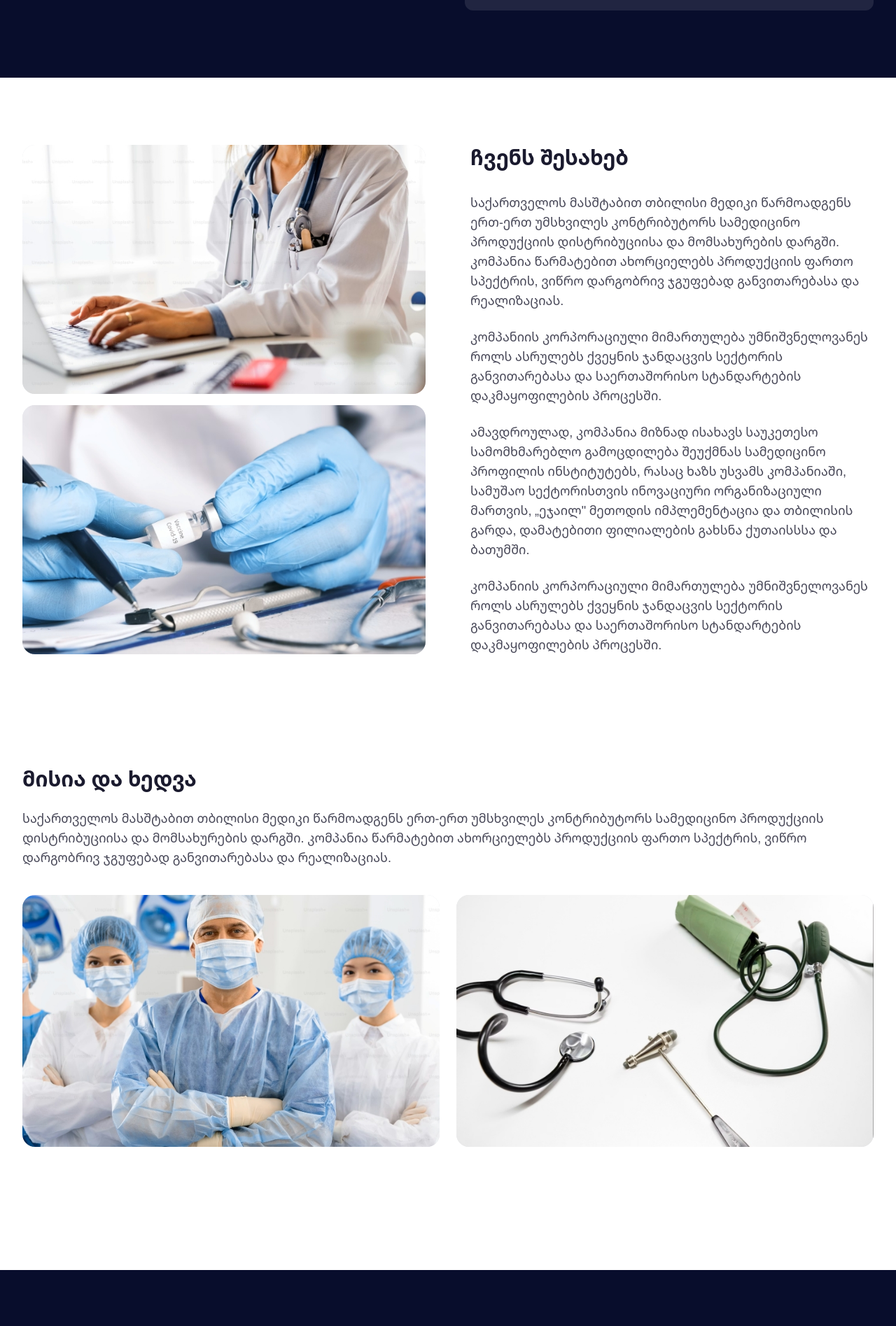
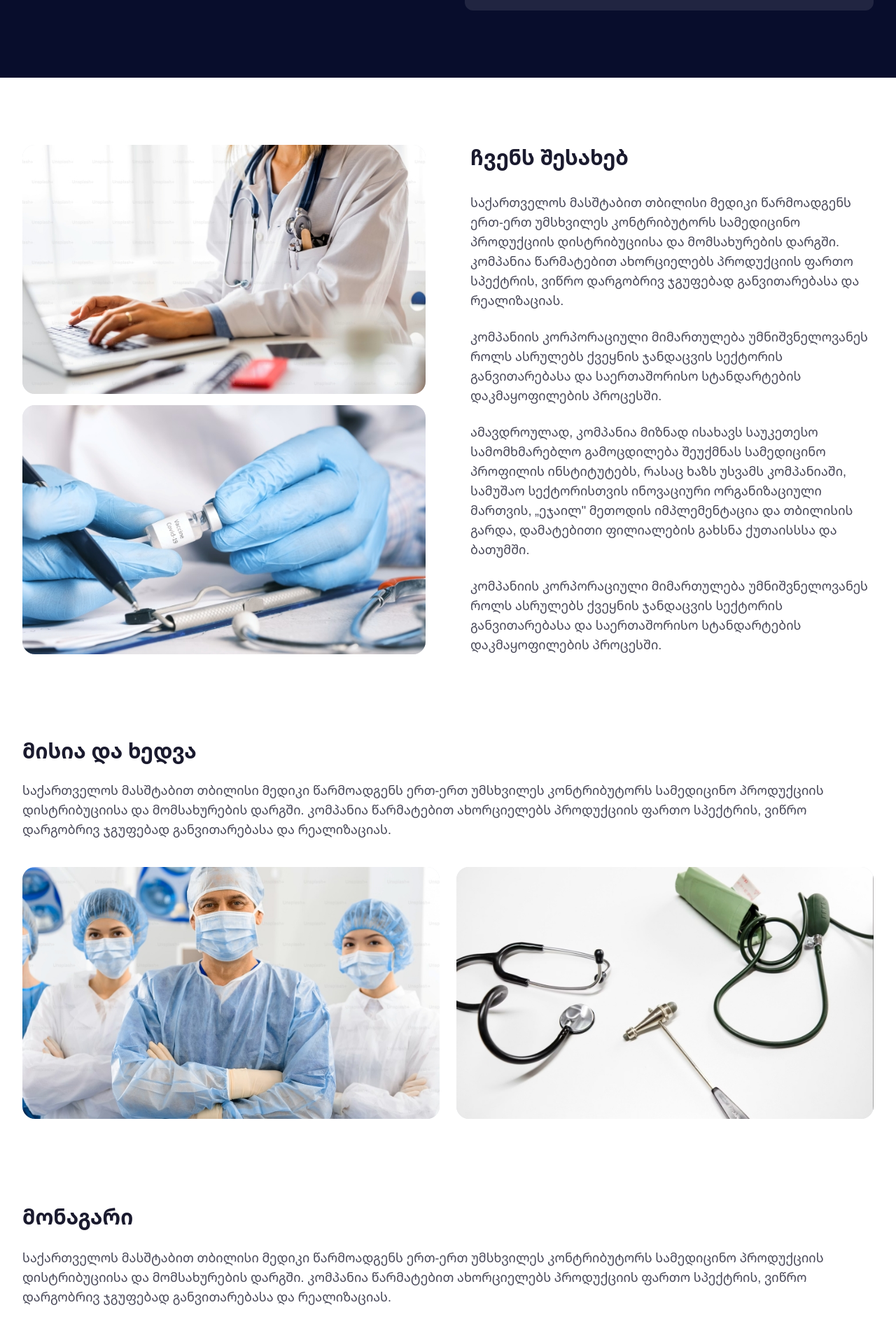
Before and after one commit to tbilisi-medic/web, a Next.js app: page /about in a window 1280 px wide. Shown: the part 525-2420 px from the top of the page at 70% size. Built offline with nearby package versions, Linux system fonts and the light colour scheme.

Commit message:
refactor: move BlogPreview and Testimonials to shared

```diff
--- a/src/app/about/page.tsx
+++ b/src/app/about/page.tsx
@@ -1,4 +1,4 @@
-import { Hero } from '@/components/sections/shared';
+import { Hero, BlogPreview, Testimonials } from '@/components/sections/shared';
 import { Metadata } from 'next';
 import { AboutContent, Mission } from '@/components/sections/about';
 
@@ -13,6 +13,8 @@ export default function AboutPage() {
       <Hero />
       <AboutContent />
       <Mission />
+      <BlogPreview />
+      <Testimonials />
     </>
   );
 }
--- a/src/components/sections/about/about-content.tsx
+++ b/src/components/sections/about/about-content.tsx
@@ -4,7 +4,7 @@ const images = ['/images/categories/1.jpg', '/images/categories/2.jpg'];
 
 export function AboutContent() {
   return (
-    <section className="py-16 lg:py-24">
+    <section className="py-16 lg:py-24 lg:pb-20">
       <div className="px-4 sm:px-6 lg:px-8">
         <div className="mx-auto max-w-7xl">
           <div className="grid gap-12 lg:grid-cols-2 lg:gap-16">
--- a/src/components/sections/about/mission.tsx
+++ b/src/components/sections/about/mission.tsx
@@ -4,7 +4,7 @@ const images = ['/images/categories/3.jpg', '/images/categories/4.jpg'];
 
 export function Mission() {
   return (
-    <section className="pt-10 pb-12 lg:py-24 lg:pt-16">
+    <section className="pt-10 pb-12 lg:py-24 lg:pt-10">
       <div className="px-4 sm:px-6 lg:px-8">
         <div className="mx-auto max-w-7xl">
           {/* Title */}
--- a/src/components/sections/home/index.ts
+++ b/src/components/sections/home/index.ts
@@ -1,4 +1,2 @@
 export { Categories } from './categories';
 export { TechnicalService } from './technical-service';
-export { BlogPreview } from './blog-preview';
-export { Testimonials } from './testimonials';
--- a/src/components/sections/shared/index.ts
+++ b/src/components/sections/shared/index.ts
@@ -1 +1,3 @@
 export { Hero } from './hero';
+export { BlogPreview } from './blog-preview';
+export { Testimonials } from './testimonials';
```
Also changed, not shown: src/app/page.tsx (+2 -7 lines), src/components/sections/shared/blog-preview.tsx (renamed from src/components/sections/home/blog-preview.tsx), src/components/sections/shared/testimonials.tsx (renamed from src/components/sections/home/testimonials.tsx).
